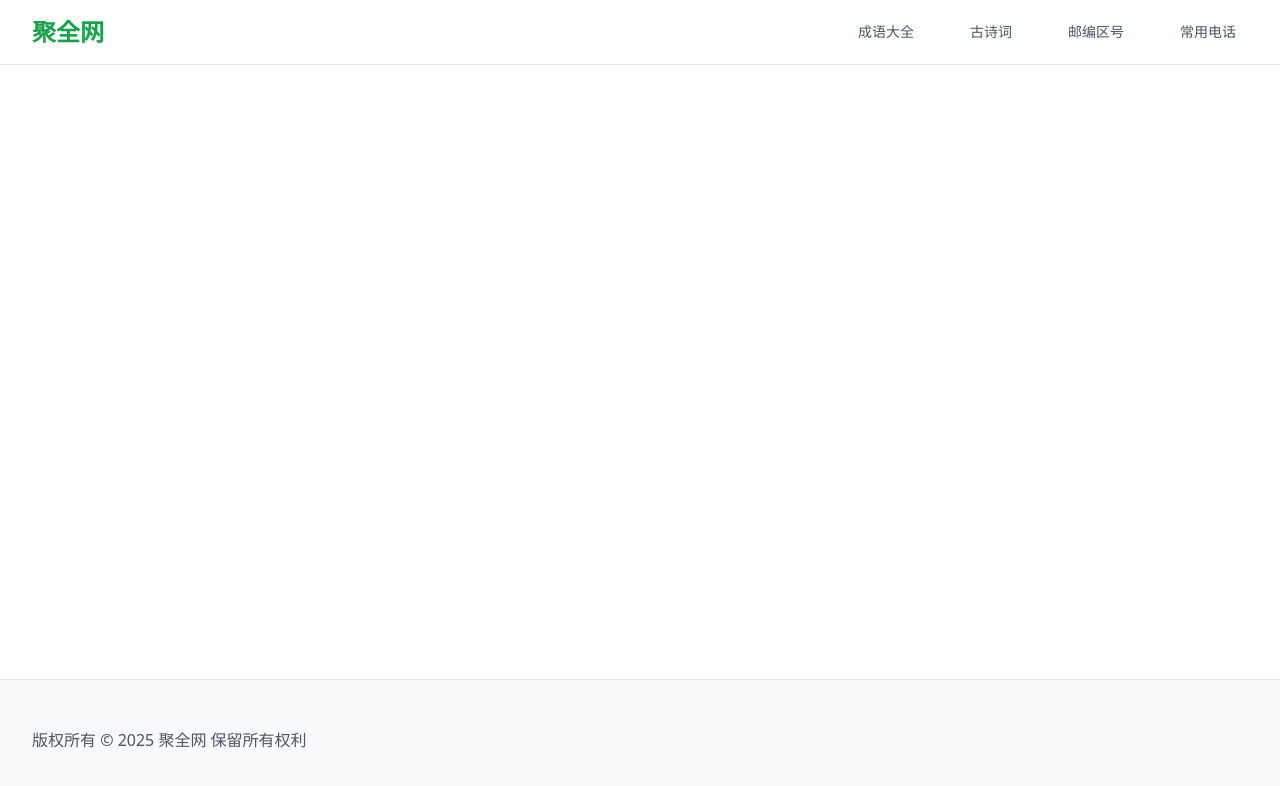
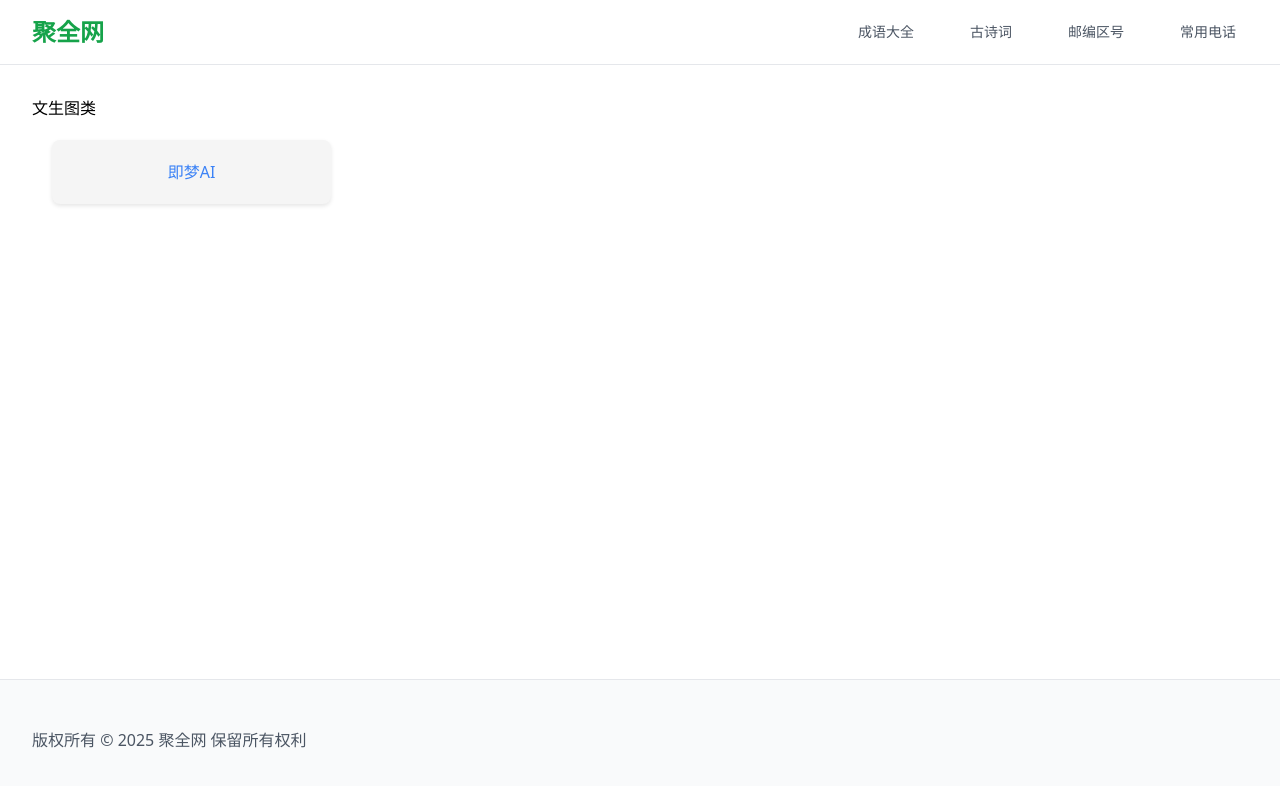
Before and after one commit to YueHui/www-collect, a Nuxt app: page /ai in a window 1280 px wide. Before the commit this address had no page. Shown: the top 786 px of the page. Built offline with nearby package versions, Linux system fonts and the light colour scheme.

Commit message:
添加ai页面

```diff
--- /dev/null
+++ b/pages/ai/index.vue
@@ -0,0 +1,31 @@
+<template>
+    <div>
+        <h2>文生图类</h2>
+        <div class="grid-container">
+            <a class="grid-item" href="https://jimeng.jianying.com/" target="_blank">即梦AI</a>
+        </div>
+    </div>
+</template>
+
+<style>
+.grid-container {
+display: grid;
+grid-template-columns: repeat(4, 1fr); /* 4列等宽 */
+gap: 20px; /* 项目之间的间距 */
+padding: 20px;
+}
+
+.grid-item {
+background-color: #f5f5f5;
+border-radius: 8px;
+padding: 20px;
+text-align: center;
+transition: transform 0.3s ease;
+box-shadow: 0 2px 4px rgba(0, 0, 0, 0.1);
+}
+
+.grid-item:hover {
+transform: translateY(-5px);
+box-shadow: 0 4px 8px rgba(0, 0, 0, 0.2);
+}
+</style>
--- a/pages/index.vue
+++ b/pages/index.vue
@@ -23,7 +23,10 @@
             <h3>古诗词大全</h3>
             <p class="text-sm text-gray-600 mt-2">唐诗宋词元曲精选鉴赏</p>
         </NuxtLink>
-
+        <NuxtLink class="grid-item" to="/ai">
+            <h3>AI大全</h3>
+            <p class="text-sm text-gray-600 mt-2">AI大全</p>
+        </NuxtLink>
     </div>
 </template>
 
```
